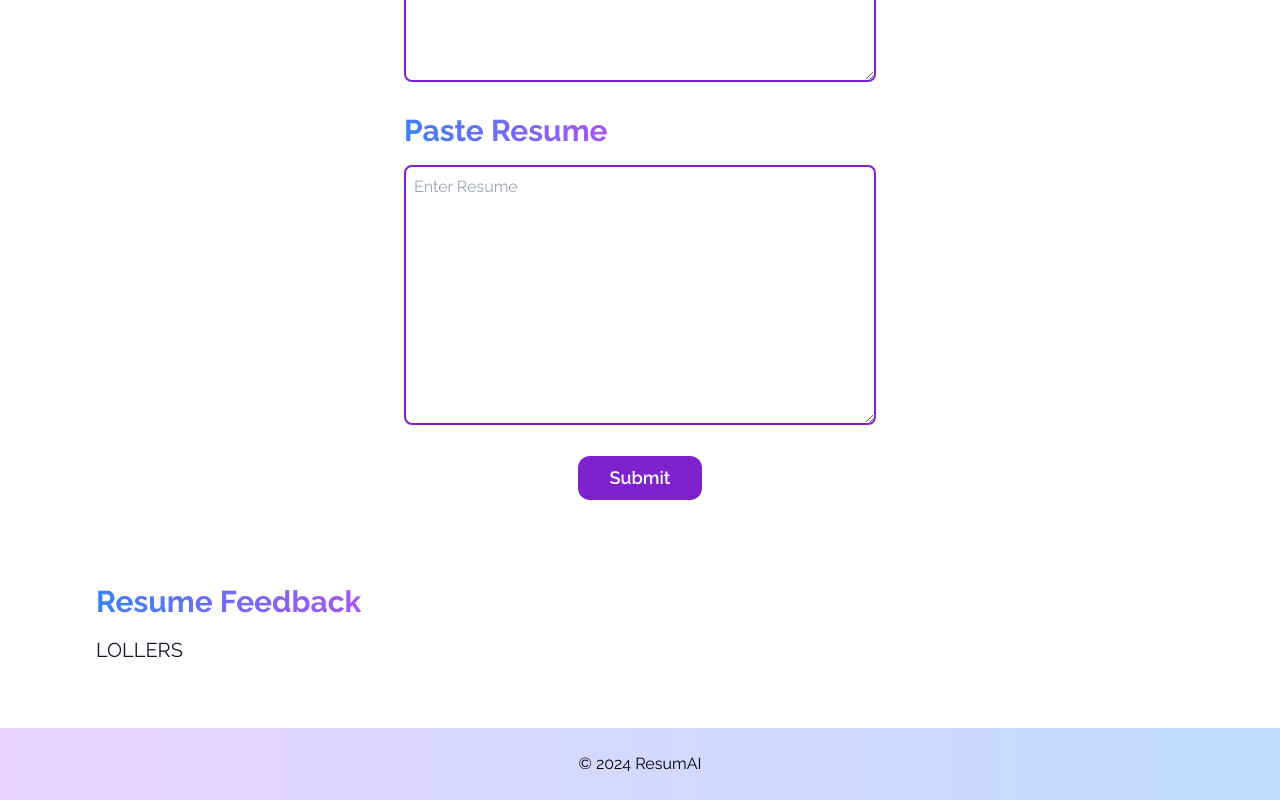
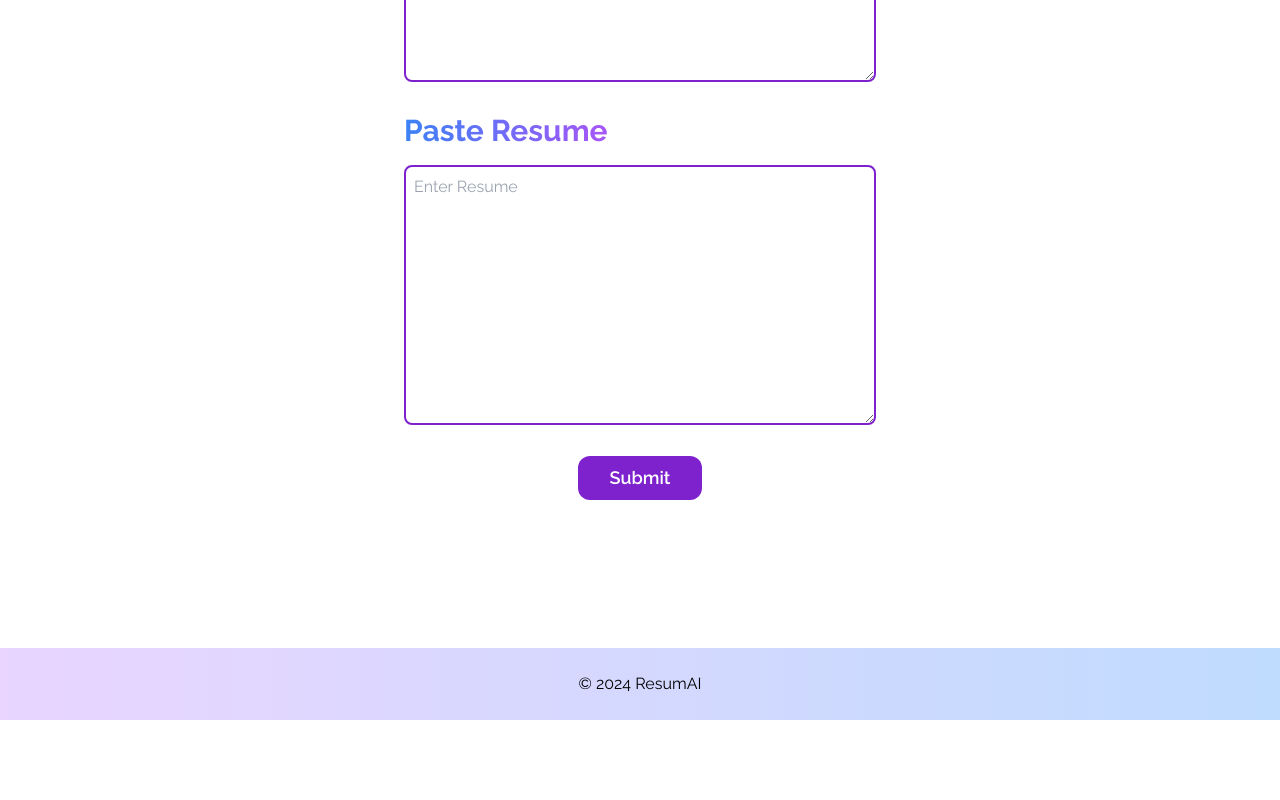
Before and after one commit to AllenSun101/ResumAI, a Next.js app in the folder frontend/: page /ConsultResume in a window 1280 px wide. Shown: the part 466-1266 px from the top of the page. After the commit the page ends 1186 px from the top, so only its background shows below. Built offline with nearby package versions, Linux system fonts and the light colour scheme.

Commit message:
Feedback formatting

```diff
--- a/frontend/app/ConsultResume/page.js
+++ b/frontend/app/ConsultResume/page.js
@@ -19,12 +19,12 @@ export default async function ConsultResume(props){
 
     var results = props.searchParams;
 
-    var suggestions = "LOLLERS";
+    var suggestions;
+    var splitSuggestions;
 
     if (results.resume != undefined && results.resume != '') {
-
         suggestions = await fetchData(results);
-        console.log(suggestions);
+        splitSuggestions = suggestions.split(/(?=\d+\.\s)/).filter(suggestion => suggestion.trim() !== '');
     }
 
     return (
@@ -75,7 +75,14 @@ export default async function ConsultResume(props){
                 <div className="flex mb-4">
                     <h2 className="text-3xl font-bold bg-clip-text text-transparent bg-gradient-to-r from-blue-500 to-purple-500"> Resume Feedback </h2>
                 </div>
-                <p className='text-gray-900 text-xl'>{suggestions != undefined ? suggestions : "" }</p>
+                <div>
+                    {splitSuggestions.map((suggestion, index) => (
+                        <div key={index}>
+                            <p className='text-gray-900 text-xl'>{suggestion}</p>
+                            <br></br>
+                        </div>
+                    ))}
+                </div>
             </div>
             : ""
         }
```
Also changed, not shown: 1 other file (tests, documents, lock files or other folders).
